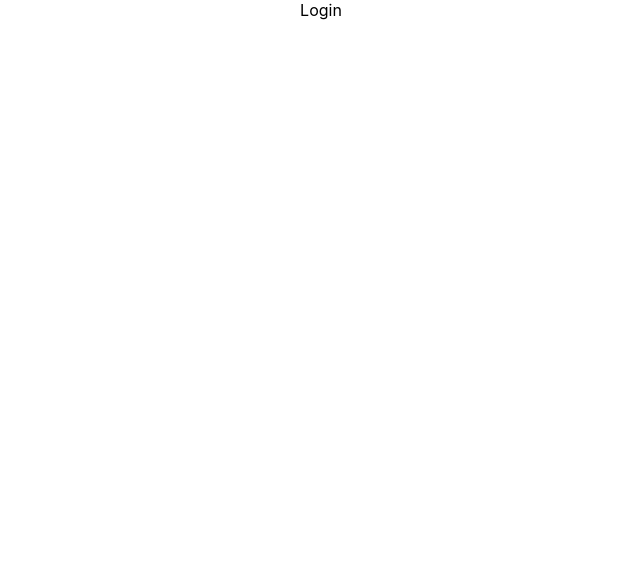
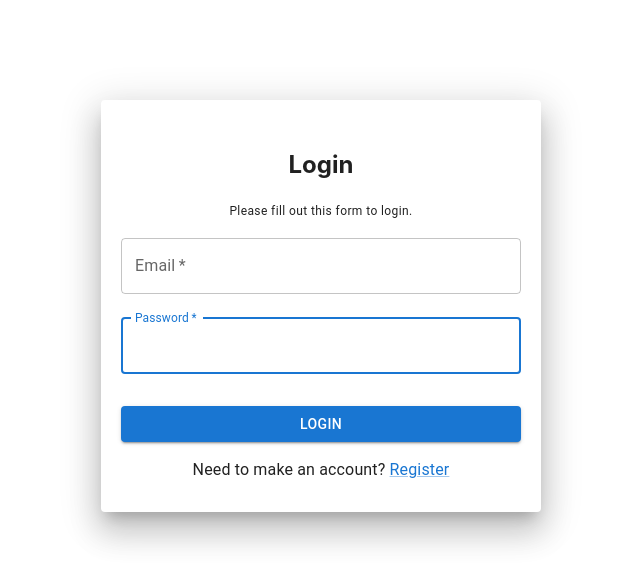
Before and after one commit to tgalen/deal-log-fullstack, a React (Create React App) app in the folder frontend/: page /login in a window 1280 px wide. Shown: the top 584 px of the page, without its empty margins (319-959 px from the left). Built offline with nearby package versions, Linux system fonts and the light colour scheme.

Commit message:
add Login functionality

```diff
--- a/frontend/src/App.js
+++ b/frontend/src/App.js
@@ -20,7 +20,12 @@ function App() {
               <Register setLockedInLoggedInUser={setLockedInLoggedInUser} />
             }
           />
-          <Route path="/login" element={<Login />} />
+          <Route
+            path="/login"
+            element={
+              <Login setLockedInLoggedInUser={setLockedInLoggedInUser} />
+            }
+          />
         </Routes>
       </BrowserRouter>
     </div>
--- a/frontend/src/components/Login.js
+++ b/frontend/src/components/Login.js
@@ -1,5 +1,104 @@
-const Login = () => {
-  return <div>Login</div>;
+import { useState } from "react";
+import axios from "axios";
+import { useNavigate } from "react-router-dom";
+import Box from "@mui/material/Box";
+import Paper from "@mui/material/Paper";
+//import PersonAddAlt1Icon from "@mui/icons-material/PersonAddAlt1";
+import Typography from "@mui/material/Typography";
+import TextField from "@mui/material/TextField";
+import Button from "@mui/material/Button";
+import Link from "@mui/material/Link";
+import { LOGIN_API } from "../constants/constants";
+
+const Login = ({ setLockedInLoggedInUser }) => {
+  const [formData, setFormData] = useState({
+    email: "",
+    password: "",
+  });
+
+  const { email, password } = formData;
+
+  const navigate = useNavigate();
+
+  const onChange = (e) => {
+    setFormData((prevState) => ({
+      ...prevState,
+      [e.target.name]: e.target.value,
+    }));
+  };
+
+  const handleLoginSubmit = async (e) => {
+    e.preventDefault();
+    const response = await axios.post(LOGIN_API, formData);
+
+    if (response.data) {
+      localStorage.setItem("lockedInUser", JSON.stringify(response.data));
+      setLockedInLoggedInUser(response.data);
+      console.log(response.data);
+      navigate("/");
+    } else {
+      console.log("failed");
+    }
+
+    return response.data;
+  };
+  const paperStyle = {
+    padding: "30px 20px",
+    width: "400px",
+    margin: "100px auto",
+    textAlign: "center",
+    maxWidth: "80%",
+  };
+  return (
+    <Box>
+      <Paper elevation={20} style={paperStyle}>
+        <Box component="form" onSubmit={handleLoginSubmit}>
+          <h2>Login</h2>
+          <Typography variant="caption">
+            Please fill out this form to login.
+          </Typography>
+          <TextField
+            margin="normal"
+            required
+            fullWidth
+            id="email"
+            name="email"
+            value={email}
+            onChange={onChange}
+            label="Email"
+            autoComplete="email"
+            autoFocus
+          />
+
+          <TextField
+            margin="normal"
+            required
+            fullWidth
+            id="password"
+            name="password"
+            value={password}
+            onChange={onChange}
+            label="Password"
+            autoComplete="password"
+            type="password"
+            autoFocus
+          />
+
+          <Button
+            type="submit"
+            fullWidth
+            variant="contained"
+            sx={{ mt: 3, mb: 2 }}
+          >
+            Login
+          </Button>
+          <Typography>
+            Need to make an account? <Link href="/register">Register</Link>
+          </Typography>
+        </Box>
+      </Paper>
+    </Box>
+  );
 };
 
 export default Login;
--- a/frontend/src/constants/constants.js
+++ b/frontend/src/constants/constants.js
@@ -1 +1,3 @@
 export const REGISTER_API = "http://localhost:5000/api/users";
+
+export const LOGIN_API = "http://localhost:5000/api/users/login";
```
